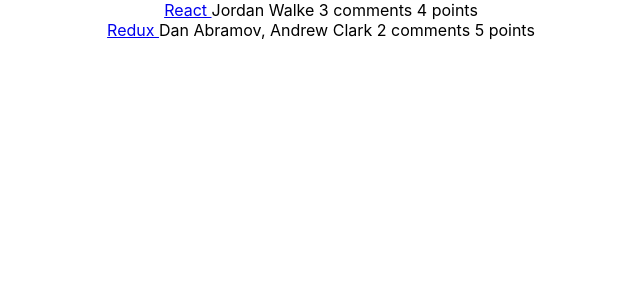
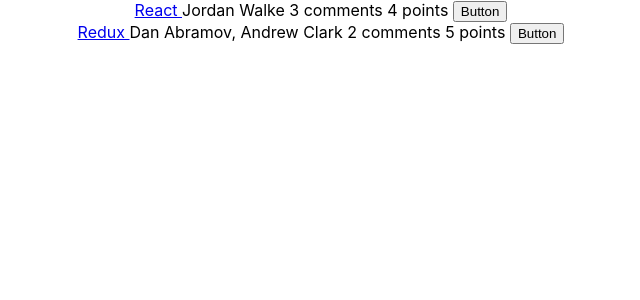
Before and after one commit to madstone0-0/hackernews, a React (Create React App) app: page / in a window 1280 px wide. Shown: the top 300 px of the page, without its empty margins (319-959 px from the left). Built offline with nearby package versions, Linux system fonts and the light colour scheme; the HTML template or start-up script is replaced by a standard one.

Commit message:
Added dismiss button

```diff
--- a/src/App.js
+++ b/src/App.js
@@ -1,8 +1,11 @@
 import React, { Component } from "react";
 import "./App.css";
+import { type } from "os";
 
 class App extends Component {
-  render() {
+  constructor(props) {
+    super(props);
+
     const list = [
       {
         title: "React ",
@@ -21,9 +24,27 @@
         objectID: 1
       }
     ];
+
+    this.state = {
+      list
+    };
+
+    this.onDismiss = this.onDismiss.bind(this);
+  }
+
+  // Dismiss stuff
+  onDismiss(id) {
+    const isNotId = item => {
+      return item.objectID !== id;
+    };
+    const updatedList = this.state.list.filter(isNotId);
+    this.setState({ list: updatedList });
+  }
+
+  render() {
     return (
       <div className="App">
-        {list.map(item => (
+        {this.state.list.map(item => (
           <div key={item.objectID}>
             <span>
               <a href={item.url}>{item.title}</a>
@@ -31,6 +52,14 @@
             <span>{item.author} </span>
             <span>{item.num_comments} comments </span>
             <span>{item.points} points </span>
+            <span>
+              <button
+                onClick={() => this.onDismiss(item.objectID)}
+                type="button"
+              >
+                Button
+              </button>
+            </span>
           </div>
         ))}
       </div>
```
